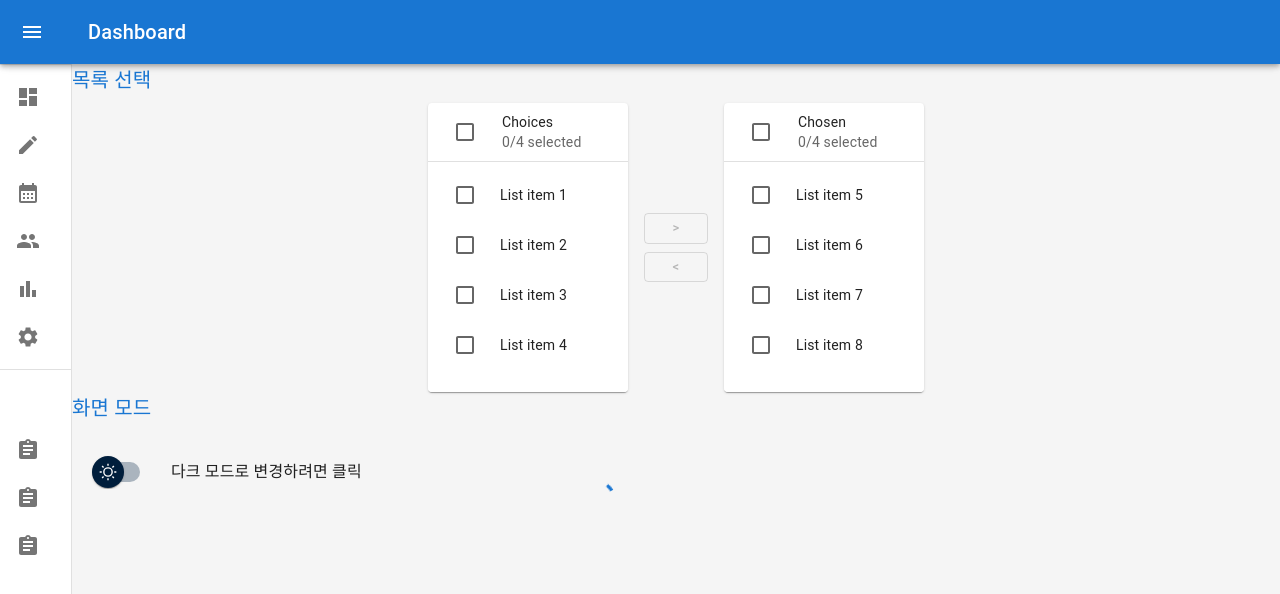
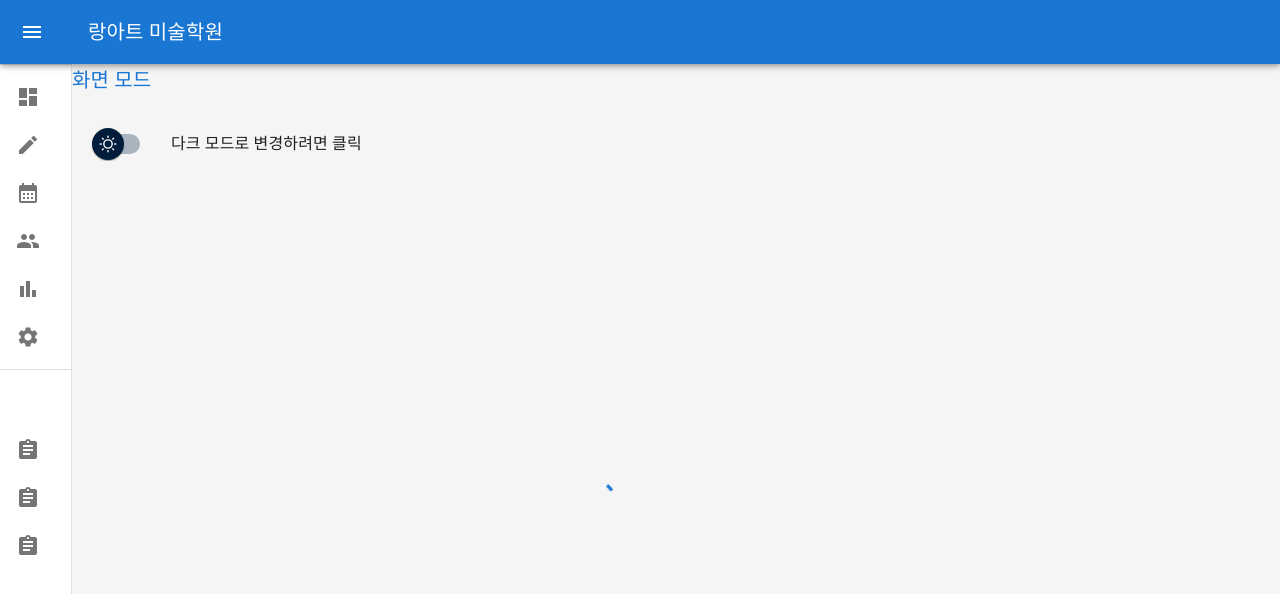
Before and after one commit to cshoon95/my-star, a React (Create React App) app: page /setting in a window 1280 px wide. Shown: the top 594 px of the page. Built offline with nearby package versions, Linux system fonts and the light colour scheme; no server answers.

Commit message:
[캘린더] 생일자 수정

```diff
--- a/package.json
+++ b/package.json
@@ -7,7 +7,7 @@
     "@emotion/styled": "^11.10.5",
     "@mui/icons-material": "^5.10.16",
     "@mui/material": "^5.10.16",
-    "@mui/x-data-grid": "^5.17.16",
+    "@mui/x-data-grid": "^5.17.17",
     "@mui/x-data-grid-pro": "^5.17.16",
     "@reduxjs/toolkit": "^1.9.0",
     "@testing-library/jest-dom": "^5.16.5",
@@ -16,12 +16,16 @@
     "@types/jest": "^27.5.2",
     "@types/node": "^16.18.3",
     "@types/react": "^18.0.25",
+    "@types/react-big-calendar": "^0.38.3",
     "@types/react-dom": "^18.0.9",
     "@types/react-router-dom": "^5.3.3",
     "axios": "^1.2.1",
     "cors": "^2.8.5",
+    "date-fns": "^2.29.3",
+    "framer-motion": "^8.0.2",
     "mysql": "^2.18.1",
     "react": "^18.2.0",
+    "react-big-calendar": "^1.5.2",
     "react-dom": "^18.2.0",
     "react-redux": "^8.0.5",
     "react-router": "^6.4.5",
--- a/src/page/calendar/Calendar.tsx
+++ b/src/page/calendar/Calendar.tsx
@@ -35,8 +35,8 @@ const MyCalnedar = () => {
             yyyy: `${Number(item.BIRTH.substring(0, 4))}`,
             mm: `${Number(item.BIRTH.substring(5, 7))}`,
             dd: `${Number(item.BIRTH.substring(8, 10))}`,
-            start: new Date(Number(item.BIRTH.substring(0, 4)), Number(item.BIRTH.substring(5, 7)) -1, Number(item.BIRTH.substring(8, 10))),
-            end: new Date(Number(item.BIRTH.substring(0, 4)), Number(item.BIRTH.substring(5, 7)) -1, Number(item.BIRTH.substring(8, 10)))
+            start: new Date(today.yyyy, Number(item.BIRTH.substring(5, 7)) -1, Number(item.BIRTH.substring(8, 10))),
+            end: new Date(today.yyyy, Number(item.BIRTH.substring(5, 7)) -1, Number(item.BIRTH.substring(8, 10)))
         }
     })
 
@@ -47,9 +47,6 @@ const MyCalnedar = () => {
                 localizer={localizer}
                 defaultDate={new Date(today.yyyy, today.mm, today.dd)}
                 style={{ height: 750, marginTop: 3 }}
-                onView={(e) => {
-                    debugger
-                }}
             />
         </InitPage>
     )
--- a/src/page/setting/Setting.tsx
+++ b/src/page/setting/Setting.tsx
@@ -7,10 +7,6 @@ const Setting = () => {
     return(
         <InitPage>
             <div>
-                <Title>목록 선택</Title>
-                <BoardTransfer/>
-            </div>
-            <div>
                 <Title>화면 모드</Title>
                 <Switch/>
             </div>
--- a/src/type/Type.ts
+++ b/src/type/Type.ts
@@ -83,7 +83,7 @@ export const initialViewState: StoreStateViewType = {
     loadingType: "",
     loadingOption: initLoadingOption,
     pageName: "Dashboard",
-    headerTitle: "Dashboard",
+    headerTitle: "랑아트 미술학원",
     popupName: "",
     popupOption: initPopupOption,
     isShownDrawer: false,
```
Also changed, not shown: 2 other files (tests, documents, lock files or other folders).
